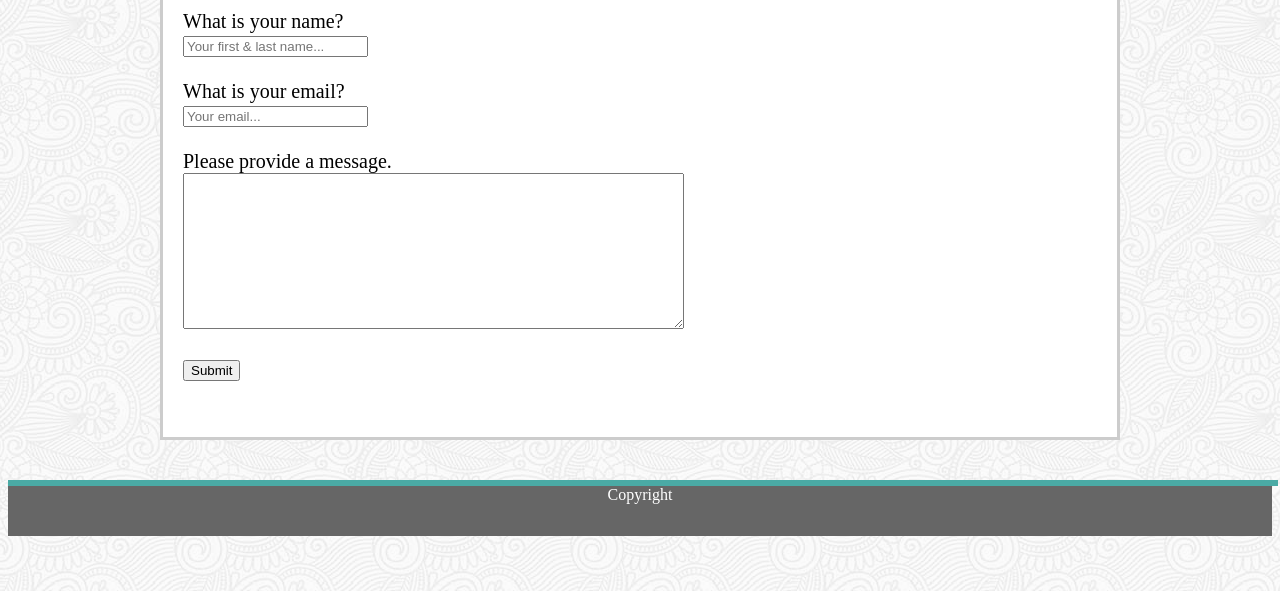
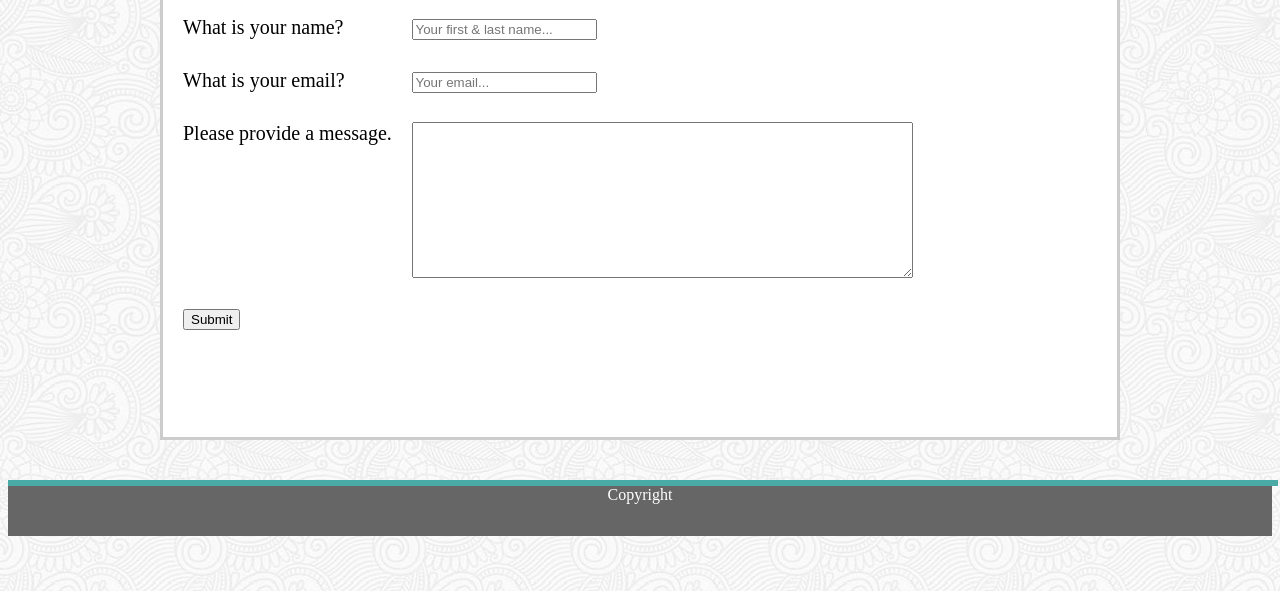
Before and after one commit to CalliBonnet/Basic-Portfolio, a plain HTML site: page contact.html in a window 1280 px wide. Shown: the part 209-800 px from the top of the page. Drawn offline with Linux system fonts and the light colour scheme.

Commit message:
adding content to the contact me page

```diff
--- a/assets/css/style.css
+++ b/assets/css/style.css
@@ -94,6 +94,34 @@ li a:hover{
     padding: 5px;
 }
 
+/*This is sytling the contact me page*/
+input type=[text], select, textarea {
+    width: 100%;
+    padding: 12px;
+    border: 1px solid #cccccc;
+    border-radius: border-box;
+    resize: :vertical;
+}
+
+.col-25 {
+    float: left;
+    width: 25%;
+    margin-top: 6px;
+}
+
+.col-75 {
+    float: left;
+    width: 75%;
+    margin-top: 6px;
+}
+
+.row:after {
+    content: "";
+    display: table;
+    clear: both;
+}
+
+
 
 .footer-line{
     border: solid #4aaaa5;
--- a/contact.html
+++ b/contact.html
@@ -25,7 +25,7 @@
 
     <div class="contact">
         <h2>
-            Contact
+            Contact Me
         </h2>
         <section class="contact-feilds">
             <form action="..." method="...">
@@ -57,9 +57,7 @@
                    </section>
                </section>
                 <br>
-
-
-                <section class="sumbit-button">
+                <section class="submit-button">
                     <input type="submit" value="Submit">
                 </section>
             </form>
```
